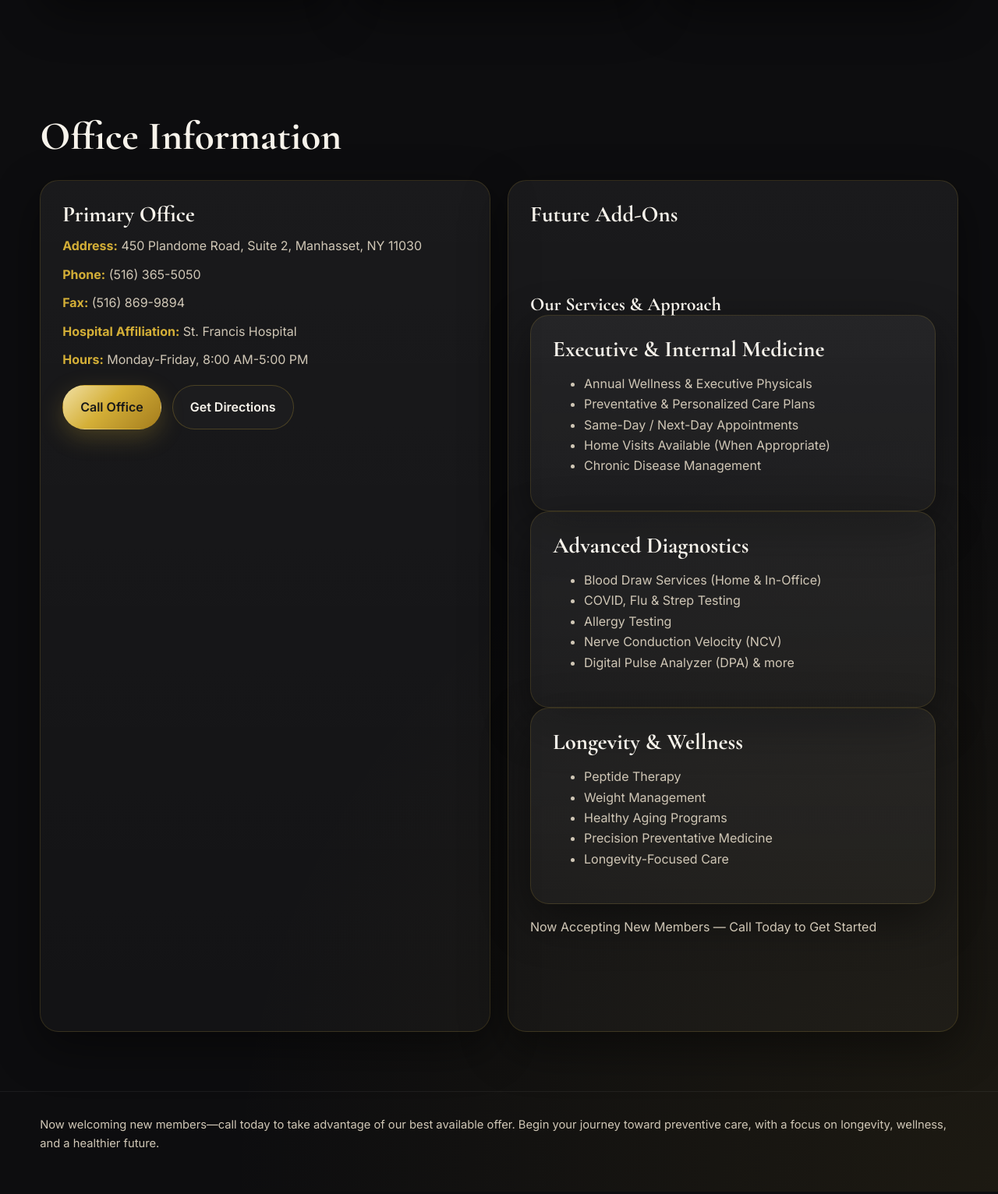
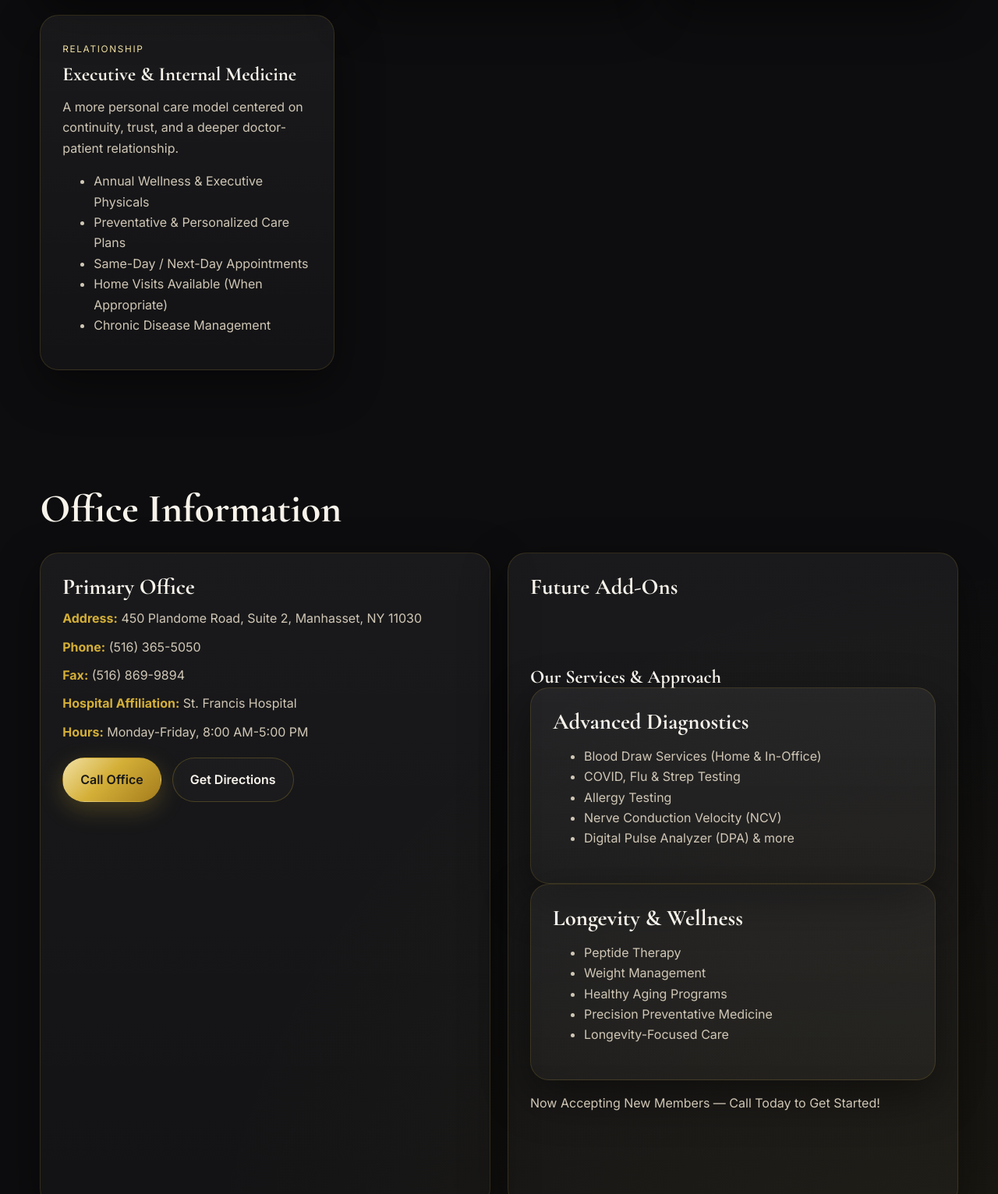
Before and after one commit to saimamd07/dr-saima-rashid-site, a plain HTML site: page index.html in a window 1280 px wide. Shown: the part 3287-4819 px from the top of the page at 78% size. Drawn offline with nearby package versions, Linux system fonts and the light colour scheme.

Commit message:
Update index.html
New Card Added

```diff
--- a/index.html
+++ b/index.html
@@ -531,6 +531,19 @@
             <h3>Dedicated Physician Access</h3>
             <p>A more personal care model centered on continuity, trust, and a deeper doctor-patient relationship.</p>
           </article>
+
+          <article class="card service-card">
+            <span class="small-label">Relationship</span>
+            <h3>Executive & Internal Medicine</h3>
+            <p>A more personal care model centered on continuity, trust, and a deeper doctor-patient relationship.</p>
+          <ul>
+            <li>Annual Wellness & Executive Physicals</li>
+            <li>Preventative & Personalized Care Plans</li>
+            <li>Same-Day / Next-Day Appointments</li>
+            <li>Home Visits Available (When Appropriate)</li>
+            <li>Chronic Disease Management</li>
+          </ul>
+          </article>
         </div>
       </div>
     </section>
@@ -560,16 +573,6 @@
            <section class="services">
               <h2>Our Services & Approach</h2>
               <div class="card-container">
-    <div class="card">
-      <h3>Executive & Internal Medicine</h3>
-      <ul>
-        <li>Annual Wellness & Executive Physicals</li>
-        <li>Preventative & Personalized Care Plans</li>
-        <li>Same-Day / Next-Day Appointments</li>
-        <li>Home Visits Available (When Appropriate)</li>
-        <li>Chronic Disease Management</li>
-      </ul>
-    </div>
 
     <div class="card">
       <h3>Advanced Diagnostics</h3>
@@ -596,7 +599,7 @@
   </div>
 
   <p class="cta">
-    Now Accepting New Members — Call Today to Get Started
+    Now Accepting New Members — Call Today to Get Started!
   </p>
 </section>
       </div>
```
